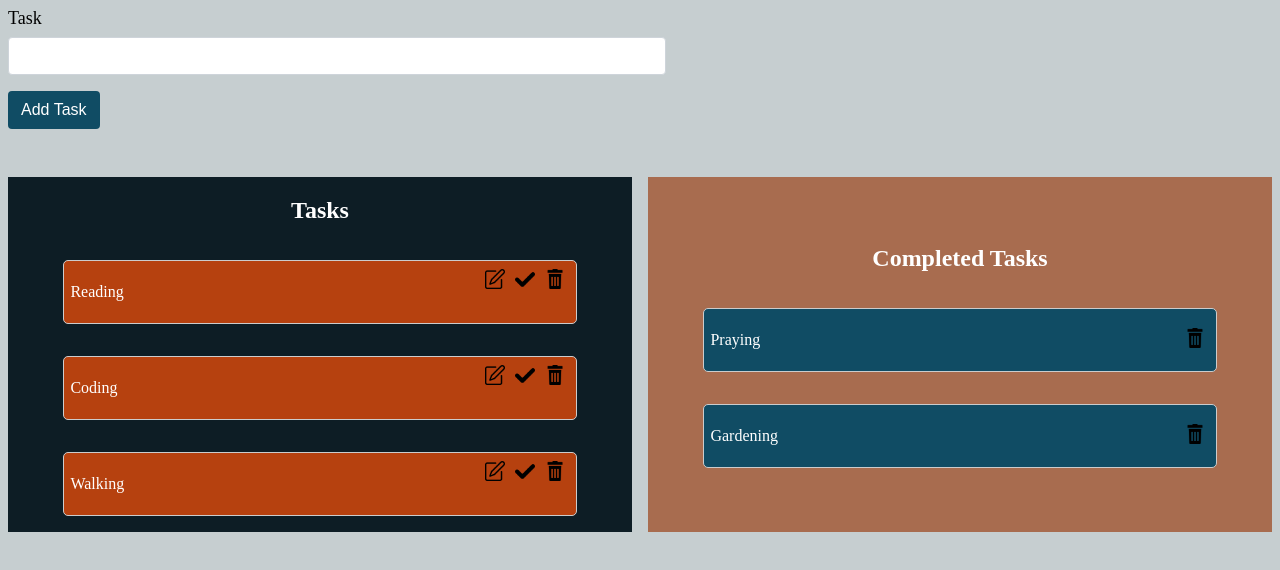
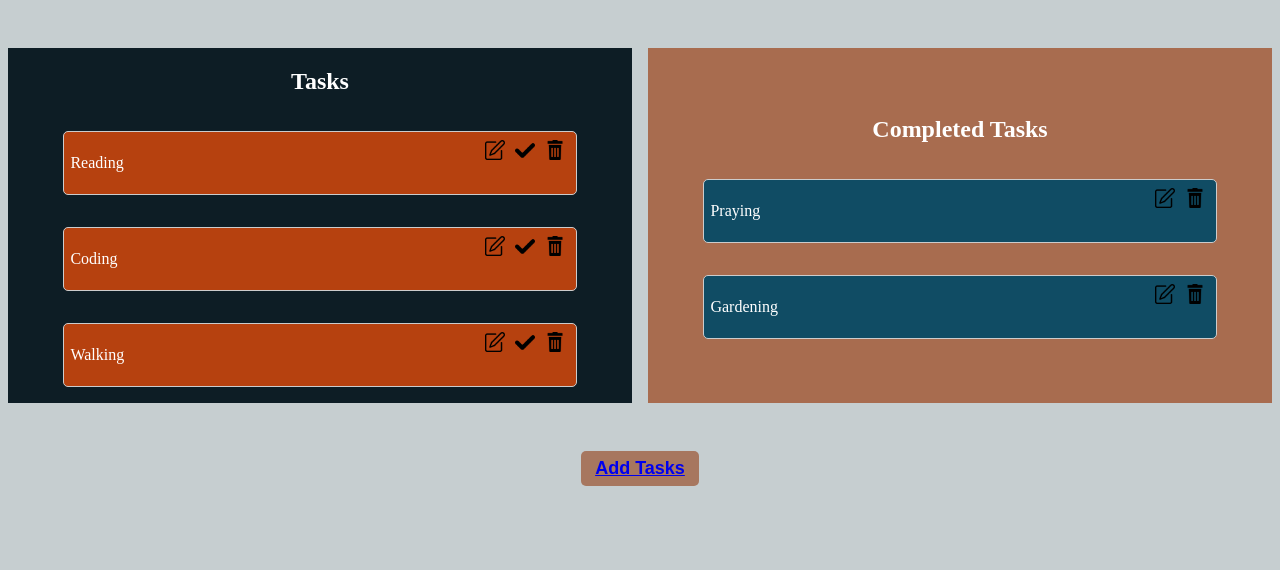
Before and after one commit to Keba777/A2sv-React-Typescript-Todo-List-Task, a React (Create React App) app: page /todos in a window 1280 px wide. Shown: the top 570 px of the page. Built offline with nearby package versions, Linux system fonts and the light colour scheme.

Commit message:
Adding Routing

```diff
--- a/package.json
+++ b/package.json
@@ -12,6 +12,7 @@
     "@types/react-dom": "^18.2.7",
     "react": "^18.2.0",
     "react-dom": "^18.2.0",
+    "react-router-dom": "^6.16.0",
     "react-scripts": "5.0.1",
     "typescript": "^4.9.5",
     "web-vitals": "^2.1.4"
--- a/src/App.css
+++ b/src/App.css
@@ -10,6 +10,17 @@ h2 {
 
 .mb-3 {
   margin-bottom: 3rem;
+}
+
+.mt-3 {
+  margin-top: 3rem;
+}
+
+.center {
+  display: flex;
+  flex-direction: column;
+  justify-content: center;
+  align-items: center;
 }
 
 /* Form Styles */
@@ -130,6 +141,20 @@ li {
   background-color: #a86c4f;
 }
 
+.btn-link {
+  background: #a7775f;
+  font-weight: bolder;
+  font-size: large;
+  border: none;
+  border-radius: 5px;
+  padding: 7px 14px;
+  cursor: pointer;
+}
+
+.btn-link:hover {
+  background-color: #a86c4f;
+}
+
 /* Icons */
 .icons {
   width: 20px;
--- a/src/App.tsx
+++ b/src/App.tsx
@@ -3,6 +3,8 @@ import "./App.css";
 import TodoForm from "./components/TodoForm";
 import TodoList from "./components/TodoList";
 import { TodoTask } from "./types/task";
+import { BrowserRouter, Route, Routes } from "react-router-dom";
+import HomePage from "./components/HomePage";
 
 function App() {
   const [tasks, setTasks] = useState([
@@ -44,18 +46,31 @@ function App() {
   };
 
   return (
-    <>
+    <BrowserRouter>
+      <Routes>
+        <Route path="/" element={<HomePage />} />
+        <Route
+          path="/add"
+          element={
             <TodoForm
               taskToEdit={taskToEdit}
               onSubmit={taskToEdit ? handleEditSubmit : handleSubmit}
             />
+          }
+        />
+        <Route
+          path="/todos"
+          element={
             <TodoList
               todoTasks={tasks}
               onEdit={handleEdit}
               onComplete={handleComplete}
               onDelete={handleDelete}
             />
-    </>
+          }
+        />
+      </Routes>
+    </BrowserRouter>
   );
 }
 
--- /dev/null
+++ b/src/components/HomePage.tsx
@@ -0,0 +1,19 @@
+import { Link } from "react-router-dom";
+
+const HomePage = () => {
+  return (
+    <div className="center">
+      <h1>
+        {" "}
+        <table>Todo Lists</table>
+      </h1>
+      <div className=" mt-3">
+        <button className="btn-link ">
+          <Link to="/todos">Tasks</Link>
+        </button>
+      </div>
+    </div>
+  );
+};
+
+export default HomePage;
--- a/src/components/TodoForm.tsx
+++ b/src/components/TodoForm.tsx
@@ -1,5 +1,6 @@
 import React, { useRef, useEffect } from "react";
 import { TodoTask } from "../types/task";
+import { useNavigate } from "react-router-dom";
 
 interface Props {
   taskToEdit: TodoTask | null;
@@ -7,6 +8,7 @@ interface Props {
 }
 
 const TodoForm = ({ taskToEdit, onSubmit }: Props) => {
+  const navigate = useNavigate();
   const taskInputRef = useRef<HTMLInputElement | null>(null);
 
   useEffect(() => {
@@ -26,11 +28,12 @@ const TodoForm = ({ taskToEdit, onSubmit }: Props) => {
       };
       onSubmit(newTask);
       taskInputRef.current!.value = "";
+      navigate("/todos");
     }
   };
 
   return (
-    <form className="mb-3" onSubmit={handleFormSubmit}>
+    <form className="mt-3" onSubmit={handleFormSubmit}>
       <div className="mb-1">
         <label htmlFor="task" className="form-label">
           Task
--- a/src/components/TodoList.tsx
+++ b/src/components/TodoList.tsx
@@ -3,6 +3,8 @@ import EditImage from "../assets/edit.png";
 import CompleteImage from "../assets/complete.png";
 import DeleteImage from "../assets/delete.png";
 import { useState } from "react";
+import { Link, useNavigate } from "react-router-dom";
+import TodoForm from "./TodoForm";
 
 interface Props {
   todoTasks: TodoTask[];
@@ -15,10 +17,11 @@ const TodoList = ({ todoTasks, onEdit, onComplete, onDelete }: Props) => {
   const completedTasks = todoTasks.filter((task) => task.isCompleted);
   const uncompletedTasks = todoTasks.filter((task) => !task.isCompleted);
   const [taskToEdit, setTaskToEdit] = useState<TodoTask | null>(null);
+  const navigate = useNavigate();
 
   return (
     <>
-      <div className="container">
+      <div className="container mt-3">
         <div className="column container-uncompleted">
           <h2>Tasks</h2>
           {uncompletedTasks.map((task) => (
@@ -34,6 +37,7 @@ const TodoList = ({ todoTasks, onEdit, onComplete, onDelete }: Props) => {
                       setTaskToEdit(
                         todoTasks.find((t) => t.id === task.id) || null
                       );
+                      navigate("/add");
                     }}
                   >
                     <img className="icons" src={EditImage} alt="Edit Task" />
@@ -71,6 +75,20 @@ const TodoList = ({ todoTasks, onEdit, onComplete, onDelete }: Props) => {
             <ul className="completed mb-1" key={task.id}>
               <li>
                 <p>{task.description}</p>
+                <div>
+                  {/* edit button */}
+                  <button
+                    className="btn-edit"
+                    onClick={() => {
+                      onEdit(task.id);
+                      setTaskToEdit(
+                        todoTasks.find((t) => t.id === task.id) || null
+                      );
+                      navigate("/add");
+                    }}
+                  >
+                    <img className="icons" src={EditImage} alt="Edit Task" />
+                  </button>
                   <button
                     className="btn-delete"
                     onClick={() => onDelete(task.id)}
@@ -81,10 +99,16 @@ const TodoList = ({ todoTasks, onEdit, onComplete, onDelete }: Props) => {
                       alt="Task complete"
                     />
                   </button>
+                </div>
               </li>
             </ul>
           ))}
         </div>
+      </div>
+      <div className="center mt-3">
+        <button className="btn-link ">
+          <Link to="/add">Add Tasks</Link>
+        </button>
       </div>
     </>
   );
```
Also changed, not shown: 1 other file (tests, documents, lock files or other folders). Lines whose indentation alone changed are shown as unchanged.
